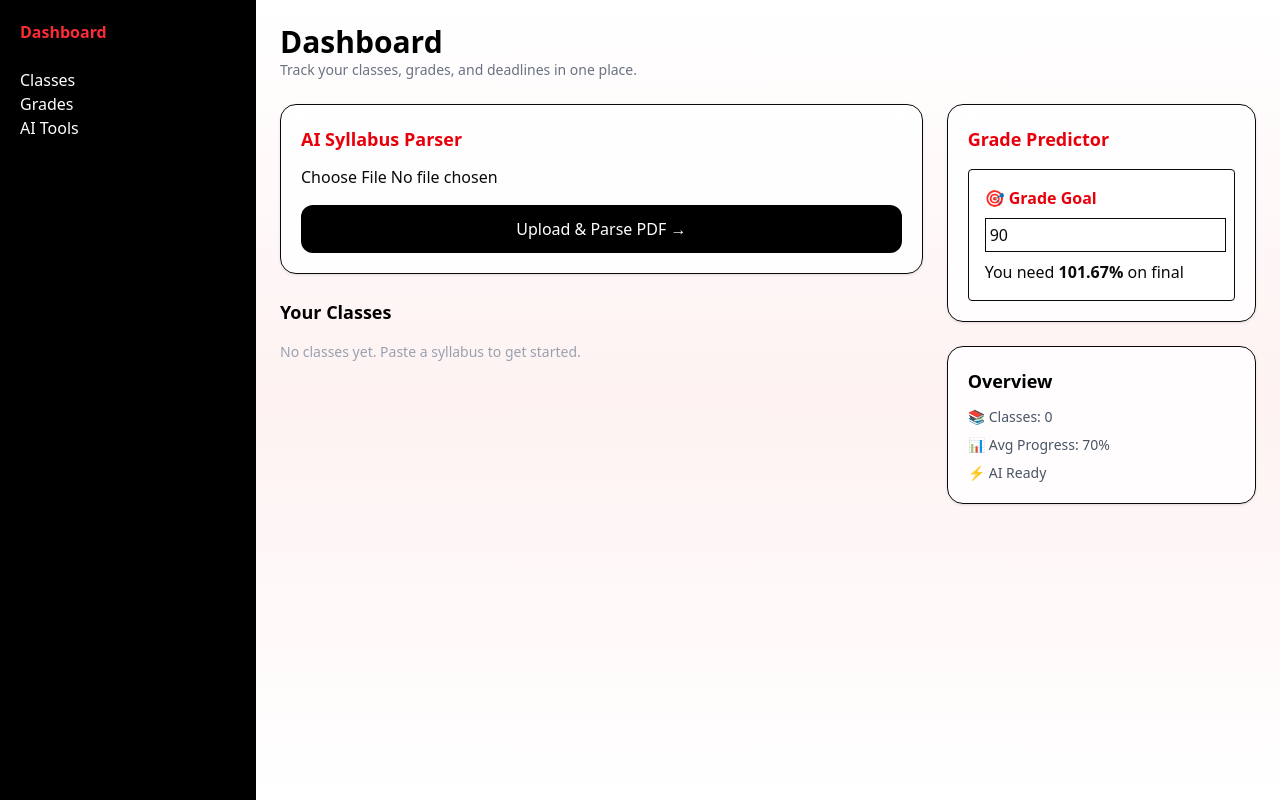
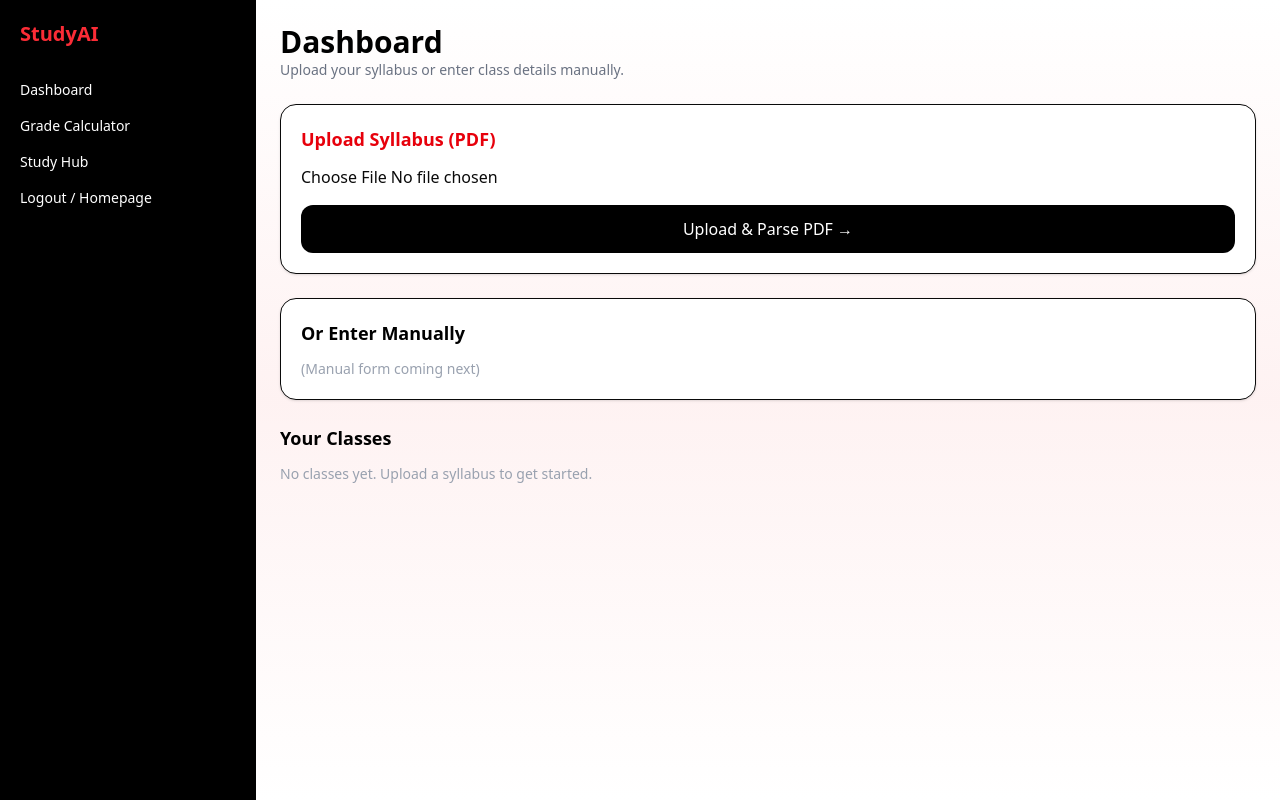
Before and after one commit to sachisatish12/syllabus-tracker1, a Next.js app: page /dashboard in a window 1280 px wide. Built offline with nearby package versions, Linux system fonts and the light colour scheme.

Commit message:
sidebar and pdf parse added

```diff
--- a/src/app/api/parse-syllabus/route.ts
+++ b/src/app/api/parse-syllabus/route.ts
@@ -1,6 +1,8 @@
 import OpenAI from "openai";
 import { NextResponse } from "next/server";
 import * as pdfParse from "pdf-parse";
+
+export const runtime = "nodejs"; // IMPORTANT for Buffer + pdf-parse
 
 const client = new OpenAI({
   apiKey: process.env.OPENAI_API_KEY,
@@ -9,18 +11,31 @@ const client = new OpenAI({
 export async function POST(req: Request) {
   try {
     const formData = await req.formData();
-    const file = formData.get("file") as File;
+    const file = formData.get("file");
 
-    if (!file) {
-      return NextResponse.json({ error: "No file uploaded" }, { status: 400 });
+    // ✅ validate file properly
+    if (!(file instanceof File)) {
+      return NextResponse.json(
+        { error: "No valid file uploaded" },
+        { status: 400 }
+      );
     }
 
+    // convert file → buffer
     const buffer = Buffer.from(await file.arrayBuffer());
 
-    // ✅ FIXED PDF PARSING
+    // parse pdf
     const data = await (pdfParse as any)(buffer);
     const text = data.text;
 
+    if (!text || text.trim().length === 0) {
+      return NextResponse.json(
+        { error: "Could not extract text from PDF" },
+        { status: 400 }
+      );
+    }
+
+    // call OpenAI
     const response = await client.chat.completions.create({
       model: "gpt-4o-mini",
       messages: [
@@ -32,15 +47,27 @@ export async function POST(req: Request) {
         {
           role: "user",
           content: `
-Convert this syllabus into JSON:
+Extract this syllabus into JSON:
 
 {
   "className": "",
   "teacher": "",
+  "exams": [
+    { "name": "", "date": "", "weight": 0 }
+  ],
   "assignments": [
-    { "name": "", "weight": "", "date": "" }
+    { "name": "", "weight": 0 }
+  ],
+  "quizzes": [
+    { "weight": 0 }
   ]
 }
+
+Rules:
+- return ONLY valid JSON
+- no markdown
+- no explanations
+- weights must be numbers
 
 Syllabus:
 ${text}
@@ -50,11 +77,24 @@ ${text}
       temperature: 0.2,
     });
 
-    const output = response.choices[0].message.content;
+    const output = response.choices[0]?.message?.content ?? "{}";
 
-    return NextResponse.json(JSON.parse(output || "{}"));
+    let parsed;
+    try {
+      parsed = JSON.parse(output);
+    } catch (err) {
+      console.error("Invalid JSON from OpenAI:", output);
+
+      return NextResponse.json(
+        { error: "AI returned invalid JSON", raw: output },
+        { status: 500 }
+      );
+    }
+
+    return NextResponse.json(parsed);
   } catch (err) {
-    console.error(err);
+    console.error("Route error:", err);
+
     return NextResponse.json(
       { error: "Failed to process PDF" },
       { status: 500 }
--- a/src/app/dashboard/page.tsx
+++ b/src/app/dashboard/page.tsx
@@ -3,126 +3,79 @@
 import { useState } from "react";
 import Sidebar from "@/components/Sidebar";
 import AISyllabusParser from "@/components/AISyllabusParser";
-import GradeGoalPredictor from "@/components/GradeGoalPredictor";
-import ProgressBar from "@/components/ProgressBar";
 
 type ClassType = {
   className: string;
   teacher: string;
+  exams: any[];
   assignments: any[];
+  quizzes: any[];
 };
 
 export default function Dashboard() {
   const [classes, setClasses] = useState<ClassType[]>([]);
 
-  function handleParsed(data: any) {
+  function handleParsed(data: ClassType) {
     setClasses((prev) => [...prev, data]);
   }
 
   return (
     <div className="min-h-screen flex bg-gradient-to-b from-white via-red-50 to-white">
 
-      {/* SIDEBAR */}
       <Sidebar />
 
-      {/* MAIN CONTENT */}
-      <div className="flex-1 p-6">
+      <div className="flex-1 p-6 max-w-5xl mx-auto">
 
         {/* HEADER */}
         <div className="mb-6">
-          <h1 className="text-3xl font-bold text-black">
-            Dashboard
-          </h1>
+          <h1 className="text-3xl font-bold text-black">Dashboard</h1>
           <p className="text-gray-500 text-sm">
-            Track your classes, grades, and deadlines in one place.
+            Upload your syllabus or enter class details manually.
           </p>
         </div>
 
-        {/* LAYOUT GRID */}
-        <div className="grid grid-cols-1 lg:grid-cols-3 gap-6">
-
-          {/* LEFT / MAIN COLUMN */}
-          <div className="lg:col-span-2 space-y-6">
-
-            {/* AI SYLLABUS PARSER */}
-            <div className="bg-white/80 backdrop-blur-md border rounded-2xl p-5 shadow-sm">
+        {/* AI PARSER */}
+        <div className="bg-white border rounded-2xl p-5 shadow-sm mb-6">
           <h2 className="text-lg font-semibold text-red-600 mb-3">
-                AI Syllabus Parser
+            Upload Syllabus (PDF)
           </h2>
-
           <AISyllabusParser onParsed={handleParsed} />
         </div>
 
-            {/* CLASS CARDS */}
-            <div className="space-y-4">
+        {/* MANUAL INPUT (we'll build next) */}
+        <div className="bg-white border rounded-2xl p-5 shadow-sm mb-6">
+          <h2 className="text-lg font-semibold text-black mb-3">
+            Or Enter Manually
+          </h2>
+          <p className="text-sm text-gray-400">
+            (Manual form coming next)
+          </p>
+        </div>
 
-              <h2 className="text-lg font-semibold text-black">
+        {/* CLASSES */}
+        <div>
+          <h2 className="text-lg font-semibold text-black mb-3">
             Your Classes
           </h2>
 
           {classes.length === 0 ? (
-                <div className="text-gray-400 text-sm">
-                  No classes yet. Paste a syllabus to get started.
-                </div>
+            <p className="text-gray-400 text-sm">
+              No classes yet. Upload a syllabus to get started.
+            </p>
           ) : (
             classes.map((c, i) => (
               <div
                 key={i}
-                    className="bg-white/80 backdrop-blur-md border rounded-2xl p-5 shadow-sm hover:shadow-md transition"
+                className="bg-white border rounded-2xl p-5 mb-3"
               >
-                    <div className="flex justify-between items-center">
-                      <h3 className="font-bold text-black">
-                        {c.className || "Untitled Class"}
-                      </h3>
-                    </div>
-
-                    <p className="text-sm text-gray-500 mb-3">
-                      {c.teacher || "Unknown Instructor"}
-                    </p>
-
-                    <ProgressBar value={70} />
-
+                <h3 className="font-bold">{c.className}</h3>
+                <p className="text-sm text-gray-500">{c.teacher}</p>
               </div>
             ))
           )}
         </div>
 
       </div>
-
-          {/* RIGHT PANEL */}
-          <div className="space-y-6">
-
-            {/* GRADE PREDICTOR */}
-            <div className="bg-white/80 backdrop-blur-md border rounded-2xl p-5 shadow-sm">
-              <h2 className="text-lg font-semibold text-red-600 mb-3">
-                Grade Predictor
-              </h2>
-
-              <GradeGoalPredictor current={85} />
-            </div>
-
-            {/* QUICK STATS */}
-            <div className="bg-white/80 backdrop-blur-md border rounded-2xl p-5 shadow-sm">
-
-              <h2 className="text-lg font-semibold text-black mb-3">
-                Overview
-              </h2>
-
-              <div className="space-y-2 text-sm text-gray-600">
-
-                <p>📚 Classes: {classes.length}</p>
-                <p>📊 Avg Progress: 70%</p>
-                <p>⚡ AI Ready</p>
-
-              </div>
-
-            </div>
-
-          </div>
-
-        </div>
-
-      </div>
     </div>
   );
 }
--- a/src/components/AISyllabusParser.tsx
+++ b/src/components/AISyllabusParser.tsx
@@ -7,7 +7,13 @@ export default function AISyllabusParser({ onParsed }: any) {
   const [loading, setLoading] = useState(false);
 
   async function handleUpload() {
-    if (!file) return;
+    console.log("UPLOAD CLICKED");
+    console.log("file at upload time:", file);
+
+    if (!file) {
+      console.log("No file selected");
+      return;
+    }
 
     setLoading(true);
 
@@ -20,13 +26,17 @@ export default function AISyllabusParser({ onParsed }: any) {
         body: formData,
       });
 
+      console.log("API status:", res.status);
+
       const data = await res.json();
+
+      console.log("API response:", data);
 
       onParsed(data);
 
       setFile(null);
     } catch (err) {
-      console.error(err);
+      console.error("Upload error:", err);
     }
 
     setLoading(false);
@@ -39,14 +49,18 @@ export default function AISyllabusParser({ onParsed }: any) {
       <input
         type="file"
         accept="application/pdf"
-        onChange={(e) => setFile(e.target.files?.[0] || null)}
+        onChange={(e) => {
+          const selectedFile = e.target.files?.[0];
+          console.log("Selected file:", selectedFile);
+          setFile(selectedFile || null);
+        }}
         className="w-full"
       />
 
       {/* button */}
       <button
         onClick={handleUpload}
-        disabled={!file || loading}
+        disabled={loading}
         className="w-full py-3 rounded-xl bg-black text-white hover:bg-red-600 transition"
       >
         {loading ? "Reading syllabus..." : "Upload & Parse PDF →"}
--- a/src/components/Sidebar.tsx
+++ b/src/components/Sidebar.tsx
@@ -1,10 +1,32 @@
+import Link from "next/link";
+
 export default function Sidebar() {
   return (
-    <div className="w-64 bg-black text-white p-5">
-      <h2 className="text-red-500 font-bold mb-6">Dashboard</h2>
-      <p>Classes</p>
-      <p>Grades</p>
-      <p>AI Tools</p>
+    <div className="w-64 bg-black text-white p-5 min-h-screen">
+
+      <h2 className="text-red-500 font-bold mb-8 text-xl">
+        StudyAI
+      </h2>
+
+      <nav className="space-y-4 text-sm">
+
+        <Link href="/dashboard" className="block hover:text-red-400">
+          Dashboard
+        </Link>
+
+        <Link href="/grade-calculator" className="block hover:text-red-400">
+          Grade Calculator
+        </Link>
+
+        <Link href="/study-hub" className="block hover:text-red-400">
+          Study Hub
+        </Link>
+
+        <Link href="/" className="block hover:text-red-400">
+          Logout / Homepage
+        </Link>
+
+      </nav>
     </div>
   );
 }
```
Also changed, not shown: src/lib/types.ts (+13 -3 lines). Lines whose indentation alone changed are shown as unchanged.
